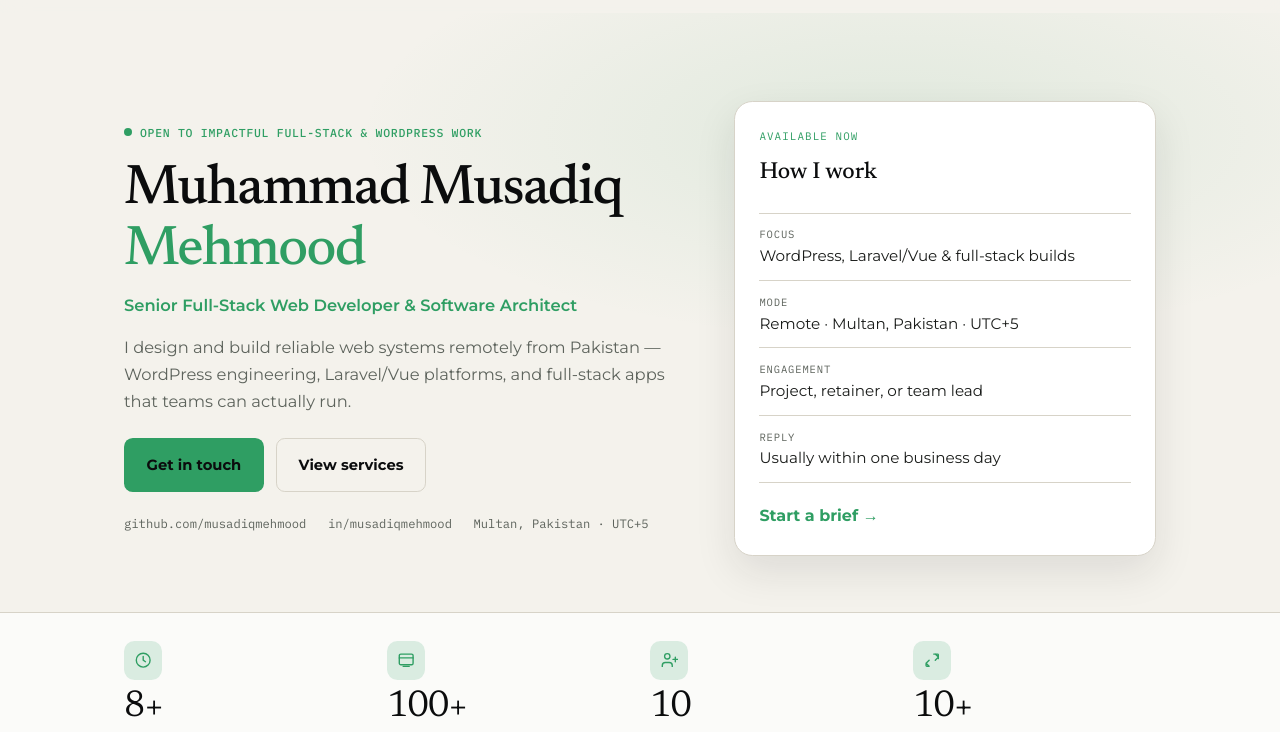
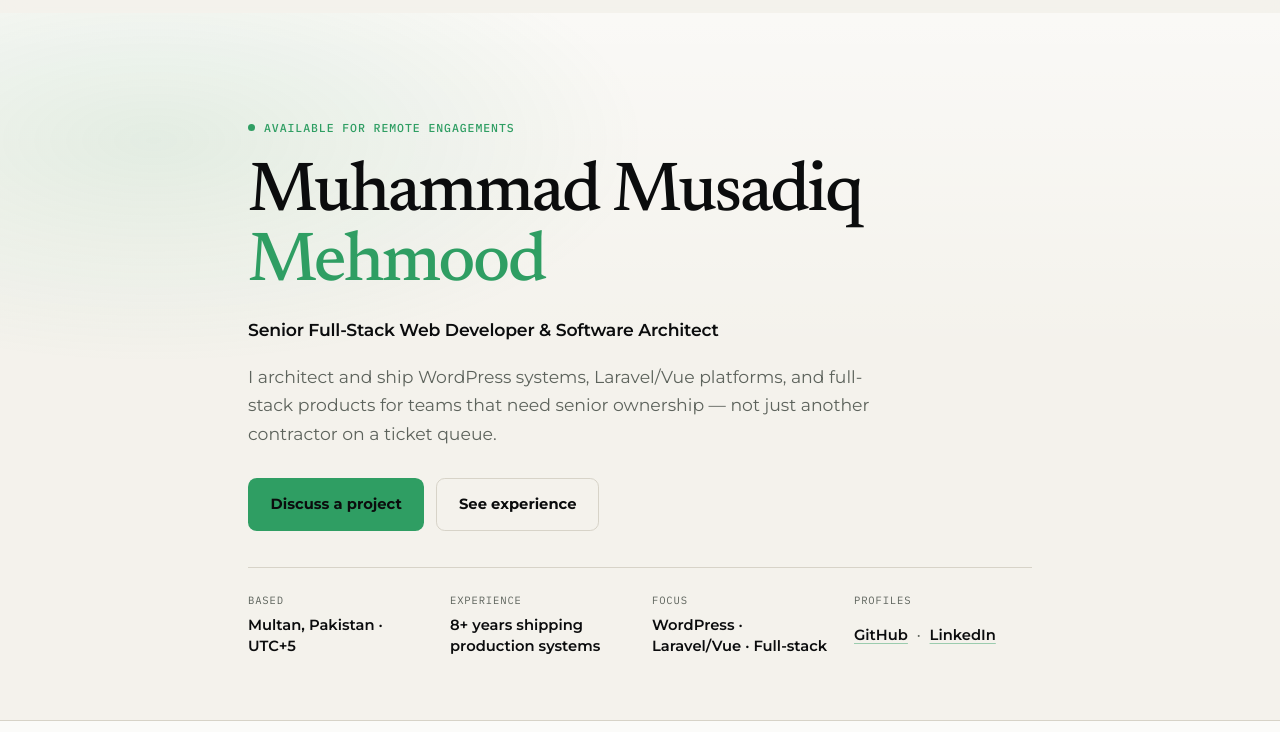
Before and after one commit to musadiqmehmood/musadiqmehmood.github.io, a plain HTML site: page index.html in a window 1280 px wide. Shown: the part 56-788 px from the top of the page. Drawn offline with Linux system fonts and the light colour scheme.

Commit message:
Redesign hero as a cleaner editorial introduction
Remove the side card, enlarge the name, tighten the lead copy, and
replace marketing panel content with a calm four-fact strip.

```diff
--- a/index.html
+++ b/index.html
@@ -108,54 +108,46 @@
   <main id="main">
     <section id="hero" class="hero">
       <div class="hero-atmosphere" aria-hidden="true"></div>
-      <div class="container hero-grid">
-        <div class="hero-copy">
+      <div class="container hero-inner">
         <p class="eyebrow reveal">
-            <span class="status-dot"></span>
-            Open to impactful full-stack &amp; WordPress work
+          <span class="status-dot" aria-hidden="true"></span>
+          Available for remote engagements
         </p>
         <h1 class="hero-name reveal">
-            <span class="hero-name-line">Muhammad Musadiq</span>
-            <span class="hero-name-line accent">Mehmood</span>
+          Muhammad Musadiq <span class="accent">Mehmood</span>
         </h1>
         <p class="hero-role reveal">Senior Full-Stack Web Developer &amp; Software Architect</p>
         <p class="hero-lead reveal">
-            I design and build reliable web systems remotely from Pakistan — WordPress engineering,
-            Laravel/Vue platforms, and full-stack apps that teams can actually run.
+          I architect and ship WordPress systems, Laravel/Vue platforms, and full-stack products
+          for teams that need senior ownership — not just another contractor on a ticket queue.
         </p>
         <div class="hero-cta reveal">
-            <a class="btn btn-primary" href="#contact">Get in touch</a>
-            <a class="btn btn-ghost" href="#services">View services</a>
+          <a class="btn btn-primary" href="#contact">Discuss a project</a>
+          <a class="btn btn-ghost" href="#experience">See experience</a>
         </div>
-          <div class="hero-meta reveal">
-            <a href="https://github.com/musadiqmehmood" target="_blank" rel="noopener">github.com/musadiqmehmood</a>
-            <a href="https://linkedin.com/in/musadiqmehmood" target="_blank" rel="noopener">in/musadiqmehmood</a>
-            <span>Multan, Pakistan · UTC+5</span>
-          </div>
-        </div>
-        <aside class="hero-panel reveal" aria-label="Working details">
-          <p class="hero-panel-kicker">Available now</p>
-          <h2 class="hero-panel-title">How I work</h2>
-          <ul class="hero-panel-list">
+        <div class="hero-divider reveal" aria-hidden="true"></div>
+        <ul class="hero-facts reveal">
           <li>
-              <span class="hero-panel-label">Focus</span>
-              <span>WordPress, Laravel/Vue &amp; full-stack builds</span>
+            <span class="hero-fact-label">Based</span>
+            <span class="hero-fact-value">Multan, Pakistan · UTC+5</span>
           </li>
           <li>
-              <span class="hero-panel-label">Mode</span>
-              <span>Remote · Multan, Pakistan · UTC+5</span>
+            <span class="hero-fact-label">Experience</span>
+            <span class="hero-fact-value">8+ years shipping production systems</span>
           </li>
           <li>
-              <span class="hero-panel-label">Engagement</span>
-              <span>Project, retainer, or team lead</span>
+            <span class="hero-fact-label">Focus</span>
+            <span class="hero-fact-value">WordPress · Laravel/Vue · Full-stack</span>
           </li>
           <li>
-              <span class="hero-panel-label">Reply</span>
-              <span>Usually within one business day</span>
+            <span class="hero-fact-label">Profiles</span>
+            <span class="hero-fact-value">
+              <a href="https://github.com/musadiqmehmood" target="_blank" rel="noopener">GitHub</a>
+              <span class="hero-fact-sep">·</span>
+              <a href="https://linkedin.com/in/musadiqmehmood" target="_blank" rel="noopener">LinkedIn</a>
+            </span>
           </li>
         </ul>
-          <a class="hero-panel-link" href="#contact">Start a brief →</a>
-        </aside>
       </div>
     </section>
 
--- a/styles.css
+++ b/styles.css
@@ -219,150 +219,119 @@ html[data-theme="light"] .theme-toggle .icon-sun { display: block; }
 /* ---------- Hero ---------- */
 .hero {
   position: relative;
-  padding: 5.5rem 0 3.5rem;
+  padding: 6.25rem 0 4rem;
   overflow: hidden;
 }
 .hero-atmosphere {
   position: absolute;
   inset: 0;
-  background: radial-gradient(ellipse 60% 50% at 70% 20%, var(--glow), transparent 70%);
+  background:
+    radial-gradient(ellipse 55% 45% at 12% 18%, var(--glow), transparent 70%),
+    linear-gradient(180deg, color-mix(in srgb, var(--paper) 55%, transparent), transparent 48%);
   pointer-events: none;
 }
-.hero-grid {
+.hero-inner {
   position: relative;
-  display: grid;
-  grid-template-columns: minmax(0, 1.15fr) minmax(280px, 0.85fr);
-  gap: 2.5rem;
-  align-items: stretch;
-}
-.hero-copy {
-  display: flex;
-  flex-direction: column;
-  justify-content: center;
-  min-width: 0;
+  max-width: 52rem;
 }
 .eyebrow {
   display: inline-flex;
   align-items: center;
-  gap: 0.5rem;
-  margin-bottom: 1.15rem;
+  gap: 0.55rem;
+  margin-bottom: 1.35rem;
   font-family: var(--font-mono);
   font-size: 0.72rem;
   font-weight: 500;
-  letter-spacing: 0.06em;
+  letter-spacing: 0.08em;
   text-transform: uppercase;
   color: var(--accent);
 }
 .status-dot {
-  width: 0.5rem;
-  height: 0.5rem;
+  width: 0.45rem;
+  height: 0.45rem;
   border-radius: 50%;
   background: var(--accent);
-  box-shadow: 0 0 0 0 color-mix(in srgb, var(--accent) 45%, transparent);
-  animation: pulse 2.2s ease infinite;
+  box-shadow: 0 0 0 0 color-mix(in srgb, var(--accent) 40%, transparent);
+  animation: pulse 2.4s ease infinite;
 }
 @keyframes pulse {
-  0% { box-shadow: 0 0 0 0 color-mix(in srgb, var(--accent) 45%, transparent); }
-  70% { box-shadow: 0 0 0 10px transparent; }
+  0% { box-shadow: 0 0 0 0 color-mix(in srgb, var(--accent) 40%, transparent); }
+  70% { box-shadow: 0 0 0 8px transparent; }
   100% { box-shadow: 0 0 0 0 transparent; }
 }
 
 .hero-name {
   font-family: var(--font-display);
   font-weight: 500;
-  font-size: clamp(2.35rem, 5.5vw, 3.5rem);
-  line-height: 1.08;
-  letter-spacing: -0.03em;
+  font-size: clamp(2.75rem, 7vw, 4.35rem);
+  line-height: 1.02;
+  letter-spacing: -0.035em;
   color: var(--heading);
-  margin-bottom: 0.7rem;
+  margin-bottom: 1rem;
 }
-.hero-name-line { display: inline; }
-.hero-name-line.accent { color: var(--accent); }
-.hero-name-line + .hero-name-line::before { content: " "; }
+.hero-name .accent { color: var(--accent); }
 
 .hero-role {
-  font-size: 1.02rem;
+  font-size: 1.08rem;
   font-weight: 600;
-  color: var(--accent);
-  margin-bottom: 0.9rem;
+  letter-spacing: -0.01em;
+  color: var(--heading);
+  margin-bottom: 1.1rem;
 }
 .hero-lead {
-  max-width: 36rem;
+  max-width: 40rem;
   color: var(--muted);
-  font-size: 1.02rem;
-  margin-bottom: 1.5rem;
+  font-size: 1.08rem;
+  line-height: 1.65;
+  margin-bottom: 1.85rem;
 }
 .hero-cta {
   display: flex;
   flex-wrap: wrap;
   gap: 0.75rem;
-  margin-bottom: 1.4rem;
+  margin-bottom: 2.25rem;
 }
-.hero-meta {
-  display: flex;
-  flex-wrap: wrap;
-  gap: 0.85rem 1.35rem;
-  font-family: var(--font-mono);
-  font-size: 0.76rem;
-  color: var(--muted);
+.hero-divider {
+  height: 1px;
+  width: 100%;
+  background: var(--line);
+  margin-bottom: 1.5rem;
 }
-.hero-meta a:hover { color: var(--accent); }
-
-.hero-panel {
-  display: flex;
-  flex-direction: column;
-  padding: 1.6rem 1.5rem;
-  border: 1px solid var(--line);
-  border-radius: 1.15rem;
-  background: var(--paper);
-  box-shadow: var(--shadow);
+.hero-facts {
+  display: grid;
+  grid-template-columns: repeat(4, minmax(0, 1fr));
+  gap: 1.25rem 1.5rem;
 }
-.hero-panel-kicker {
-  font-family: var(--font-mono);
-  font-size: 0.68rem;
-  letter-spacing: 0.1em;
-  text-transform: uppercase;
-  color: var(--accent);
-  margin-bottom: 0.55rem;
+.hero-facts li {
+  display: grid;
+  gap: 0.35rem;
+  min-width: 0;
 }
-.hero-panel-title {
-  font-family: var(--font-display);
-  font-size: 1.45rem;
-  font-weight: 500;
-  color: var(--heading);
-  margin-bottom: 1.25rem;
-}
-.hero-panel-list {
-  display: grid;
-  gap: 0;
-  flex: 1;
-  margin-bottom: 1.25rem;
-  border-top: 1px solid var(--line);
-}
-.hero-panel-list li {
-  display: grid;
-  gap: 0.2rem;
-  padding: 0.85rem 0;
-  border-bottom: 1px solid var(--line);
-  color: var(--ink);
-  font-size: 0.95rem;
-  line-height: 1.4;
-}
-.hero-panel-label {
+.hero-fact-label {
   font-family: var(--font-mono);
   font-size: 0.66rem;
   letter-spacing: 0.08em;
   text-transform: uppercase;
   color: var(--muted);
 }
-.hero-panel-link {
-  display: inline-flex;
-  align-items: center;
-  font-weight: 700;
-  color: var(--accent);
-  margin-top: auto;
+.hero-fact-value {
+  color: var(--heading);
+  font-size: 0.92rem;
+  font-weight: 600;
+  line-height: 1.4;
 }
-.hero-panel-link:hover { color: var(--accent-2); }
+.hero-fact-value a {
+  color: var(--heading);
+  text-decoration: underline;
+  text-decoration-color: color-mix(in srgb, var(--accent) 45%, transparent);
+  text-underline-offset: 0.18em;
+}
+.hero-fact-value a:hover { color: var(--accent); }
+.hero-fact-sep {
+  margin: 0 0.3rem;
+  color: var(--muted);
+  font-weight: 500;
+}
 
 .btn {
   display: inline-flex;
@@ -812,13 +781,12 @@ a.channel:hover { background: color-mix(in srgb, var(--accent) 8%, transparent);
     letter-spacing: 0;
     font-size: 0.95rem;
   }
-  .hero-grid,
   .about-layout,
   .contact-panel,
   .tools-grid { grid-template-columns: 1fr; }
   .stats-grid { grid-template-columns: 1fr 1fr; gap: 1.25rem 1rem; }
-  .hero { padding: 4.5rem 0 2.75rem; }
-  .hero-panel { order: 2; }
+  .hero { padding: 4.75rem 0 3rem; }
+  .hero-facts { grid-template-columns: 1fr 1fr; }
   .section { padding: 3.75rem 0; }
   .contact { padding-bottom: 3.75rem; }
   .contact-panel { padding: 1.4rem; gap: 1.35rem; }
```
Lines whose indentation alone changed are shown as unchanged.
